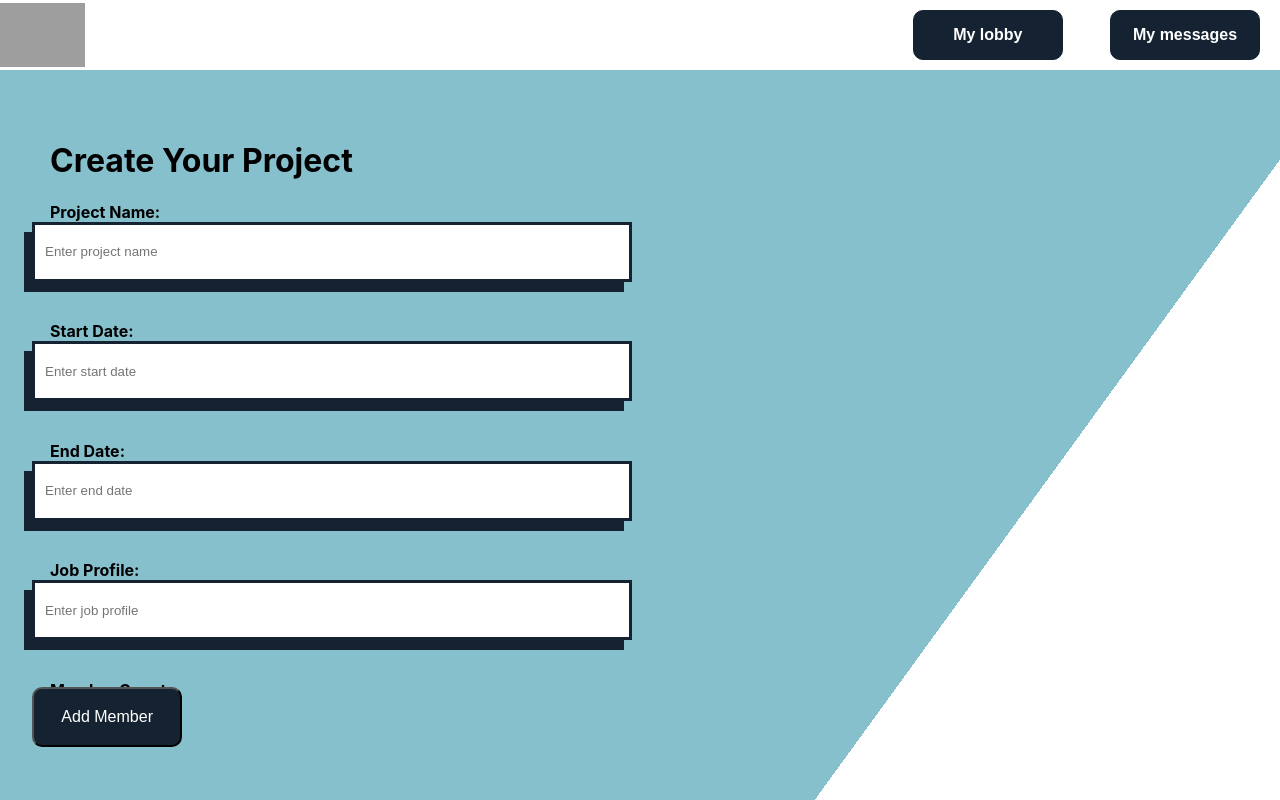
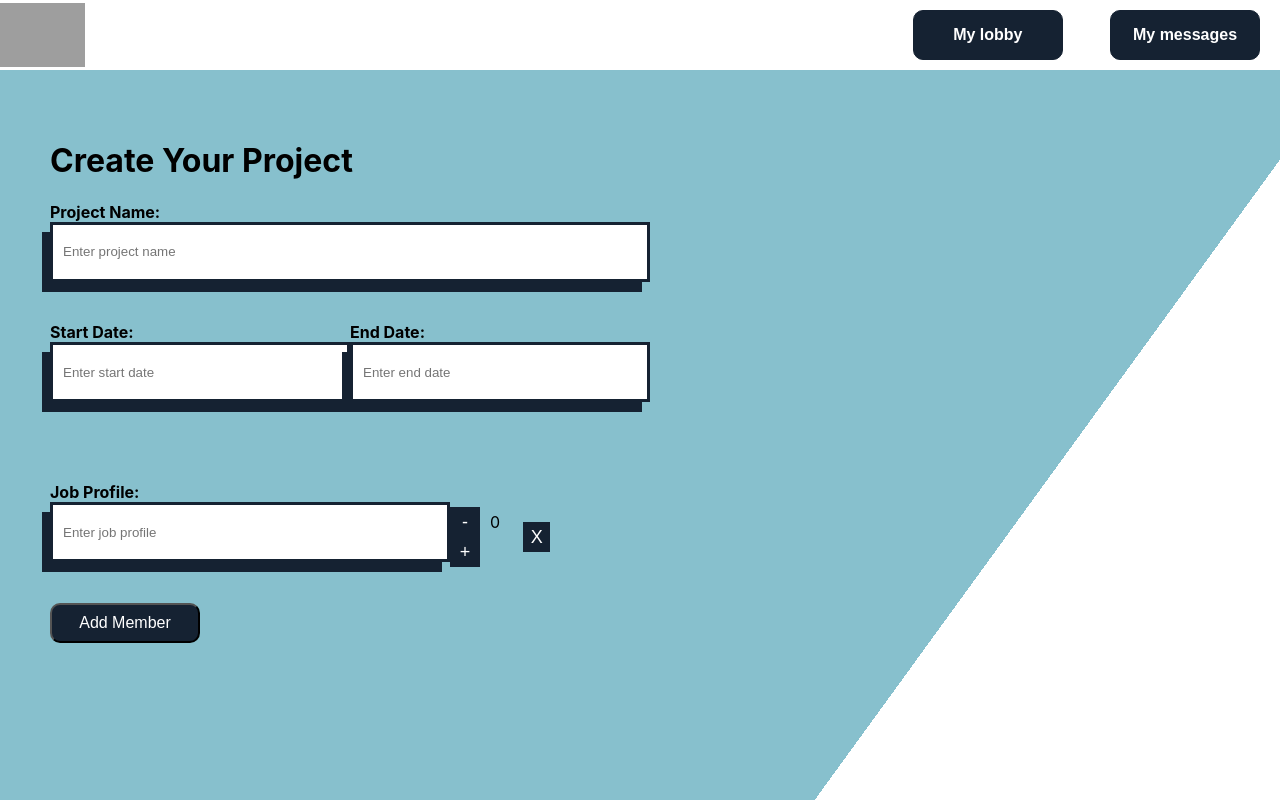
Before and after one commit to CFraissinet/frontend_Allwithin, a Next.js app: page / in a window 1280 px wide. Built offline with nearby package versions, Linux system fonts and the light colour scheme; grey boxes are pictures that could not be loaded.

Commit message:
adjustement forms size

```diff
--- a/components/CreateProject.js
+++ b/components/CreateProject.js
@@ -35,7 +35,7 @@ function CreateProject() {
 
           {/*--------------------------- Forms ------------------------------*/}
           <div className={styles.inputDiv}>
-            <div className={styles.formGroup}>
+              <div className={`${styles.inputBox} ${styles.labelStyle}`}>
               <label htmlFor="projectName">Project Name:</label>
               <input
                 type="text"
@@ -44,41 +44,53 @@ function CreateProject() {
                 placeholder="Enter project name"
               />
             </div>
-            <div className={styles.formGroup}>
+            {/*input  Start Date & End Date FORMS */}
+            <div className={styles.endSartContainer}>
+            <div className={`${styles.inputBox} ${styles.labelStyle}`}>
                 <label htmlFor="startDate">Start Date:</label>
                 <input
                   type="text"
                   id="startDate"
-                className={styles.input}
+                  className={styles.endStart}
                   placeholder="Enter start date"
                 />
               </div>
-            <div className={styles.formGroup}>
+
+              <div className={`${styles.inputBox} ${styles.labelStyle}`}>
                 <label htmlFor="endDate">End Date:</label>
                 <input
                   type="text"
                   id="endDate"
-                className={styles.input}
+                  className={styles.endStart}
                   placeholder="Enter end date"
                 />
               </div>
-            <div className={styles.formGroup}>
+            </div>
+            {/* input Start Date & End Date FORMS */}
+
+            {/* input job Profile & member count */}
+
+            <div className={styles.jobInputContainer}>
+
+            <div className={`${styles.inputBox} ${styles.labelStyle}`}>
                 <label htmlFor="jobProfile">Job Profile:</label>
                 <input
                   type="text"
                   id="jobProfile"
-                className={styles.input}
+                  className={styles.jobProfile}
                   placeholder="Enter job profile"
                 />
               </div>
-            <div className={styles.formGroup}>
-              <label htmlFor="memberCount">Member Count:</label>
                 <div className={styles.counter}>
+                  <div>
                     <button>-</button>
                     <span>0</span>
                     <button>+</button>
                   </div>
+                  <button>X</button>
                 </div>
+            </div>
+            {/* input job Profile & member count */}
             <button className={styles.addButton}>Add Member</button>
           </div>
           {/*--------------------------- Forms ------------------------------*/}
@@ -87,5 +99,4 @@ function CreateProject() {
     </div>
   );
 }
-
 export default CreateProject;
--- a/styles/CreateProject.module.css
+++ b/styles/CreateProject.module.css
@@ -100,7 +100,6 @@
 
 .input {
   box-sizing: border-box;
-  position: absolute;
   width: 600px;
   height: 60px;
   left: 32px;
@@ -113,6 +112,9 @@
 .counter {
   display: flex;
   align-items: center;
+  justify-content: space-between;
+  width: 30%;
+  margin: 30px 40px  0px 0px    ;
 }
 
 .counter button {
@@ -131,7 +133,7 @@
 
 .addButton {
   box-sizing: border-box;
-  position: absolute;
+
   width: 150px;
   height: 60px;
   left: 32.16px;
@@ -158,15 +160,7 @@
 
 .inputDiv {
   width: 100%;
-  height: 100%;
-  display: flex;
-  flex-direction: column;
-  align-items: start;
-  justify-content: space-between;
-}
-.startEndInput{
-  width: 50%;
-  height: 30%;
+  height: 70%;
   display: flex;
   flex-direction: column;
   align-items: start;
@@ -174,73 +168,10 @@
 
 }
 
-.inputEmail {
-  box-sizing: border-box;
-  position: absolute;
-  width: 600px;
-  height: 60px;
-  left: 32px;
-  top: 302px;
-  background: #ffffff;
-  border: 3px solid #152232;
-  box-shadow: -8px 10px 0px #152232;
-  padding: 10px;
-}
-
-.textInput {
-  font-weight: bold;
-}
-
-.inputDiv h1 {
-  margin-bottom: 20px;
-  font-size: 24px;
-}
-
-.inputDiv .formGroup {
-  margin-bottom: 20px;
-}
-
-.inputDiv .formGroup label {
-  display: block;
-  font-weight: bold;
-}
-
-.inputDiv .formGroup input {
-  box-sizing: border-box;
-  position: absolute;
-  width: 600px;
-  height: 60px;
-  left: 32px;
-  background: #ffffff;
-  border: 3px solid #152232;
-  box-shadow: -8px 10px 0px #152232;
-  padding: 10px;
-}
-
-.inputDiv .counter {
-  display: flex;
-  align-items: center;
-}
-
-.inputDiv .counter button {
-  width: 30px;
-  height: 30px;
-  border: none;
-  background-color: #152232;
-  color: #ffffff;
-  font-size: 18px;
-  cursor: pointer;
-}
-
-.inputDiv .counter span {
-  margin: 0 10px;
-}
-
 .inputDiv .addButton {
   box-sizing: border-box;
-  position: absolute;
   width: 150px;
-  height: 60px;
+  height: 100px;
   left: 32.16px;
   top: 687.37px;
   background: #152232;
@@ -257,3 +188,82 @@
   background-color: #87c0cd;
   transition: 0.2s;
 }
+.endSartContainer{
+
+  width: 100%;
+  height: 100%;
+  display: flex;
+  flex-direction: row;
+  align-items: center;
+  justify-content: space-between;
+
+}
+.endStart{
+
+  box-sizing: border-box;
+  width: 300px;
+  height: 60px;
+  left: 32px;
+  background: #ffffff;
+  border: 3px solid #152232;
+  box-shadow: -8px 10px 0px #152232;
+  padding: 10px;
+}
+.startInputContainer{
+  width: 100%;
+  height: 100%;
+  display: flex;
+  flex-direction: column;
+  align-items: center;
+  justify-content: center;
+
+
+
+}
+.inputBox{
+display: flex;
+flex-direction: column;
+}
+.jobInputContainer{
+  width: 100%;
+  height: 100%;
+  display: flex;
+
+  align-items: center;
+  justify-content: space-between;
+
+}
+.jobProfile{
+
+  box-sizing: border-box;
+  width: 400px;
+  height: 60px;
+  left: 32px;
+  background: #ffffff;
+  border: 3px solid #152232;
+  box-shadow: -8px 10px 0px #152232;
+  padding: 10px;
+}
+.jobInput{
+  display: flex;
+  flex-direction: column;
+}
+.countForm{
+  display: flex;
+  flex-direction: row;
+  align-items: center;
+
+}
+.containerCount{
+  display: flex;
+  flex-direction: row;
+  justify-content: center;
+
+  height: 100%;
+  width: 50%;
+
+}
+.labelStyle{
+  display: block;
+  font-weight: bold;
+}
```
Lines whose indentation alone changed are shown as unchanged.
